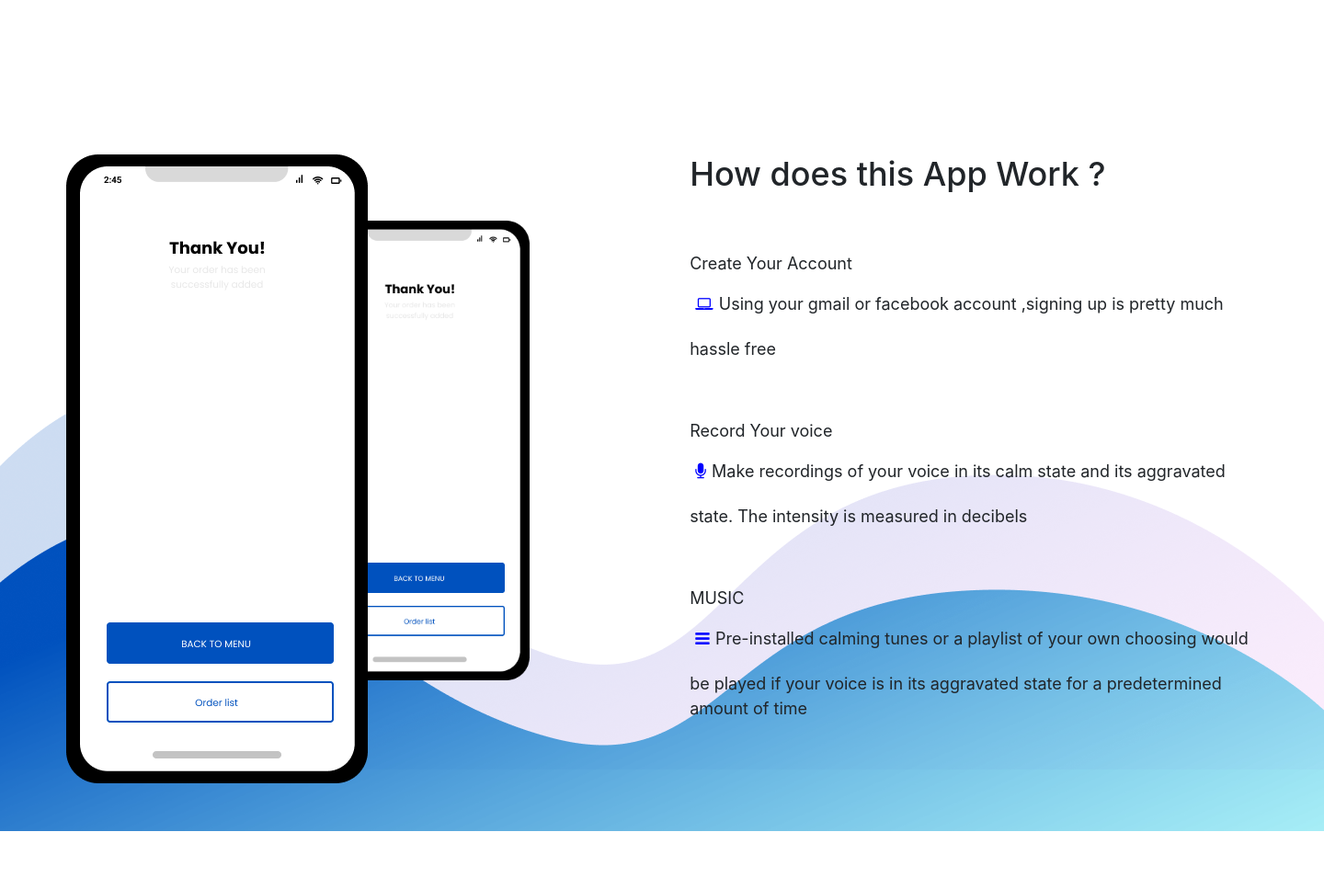
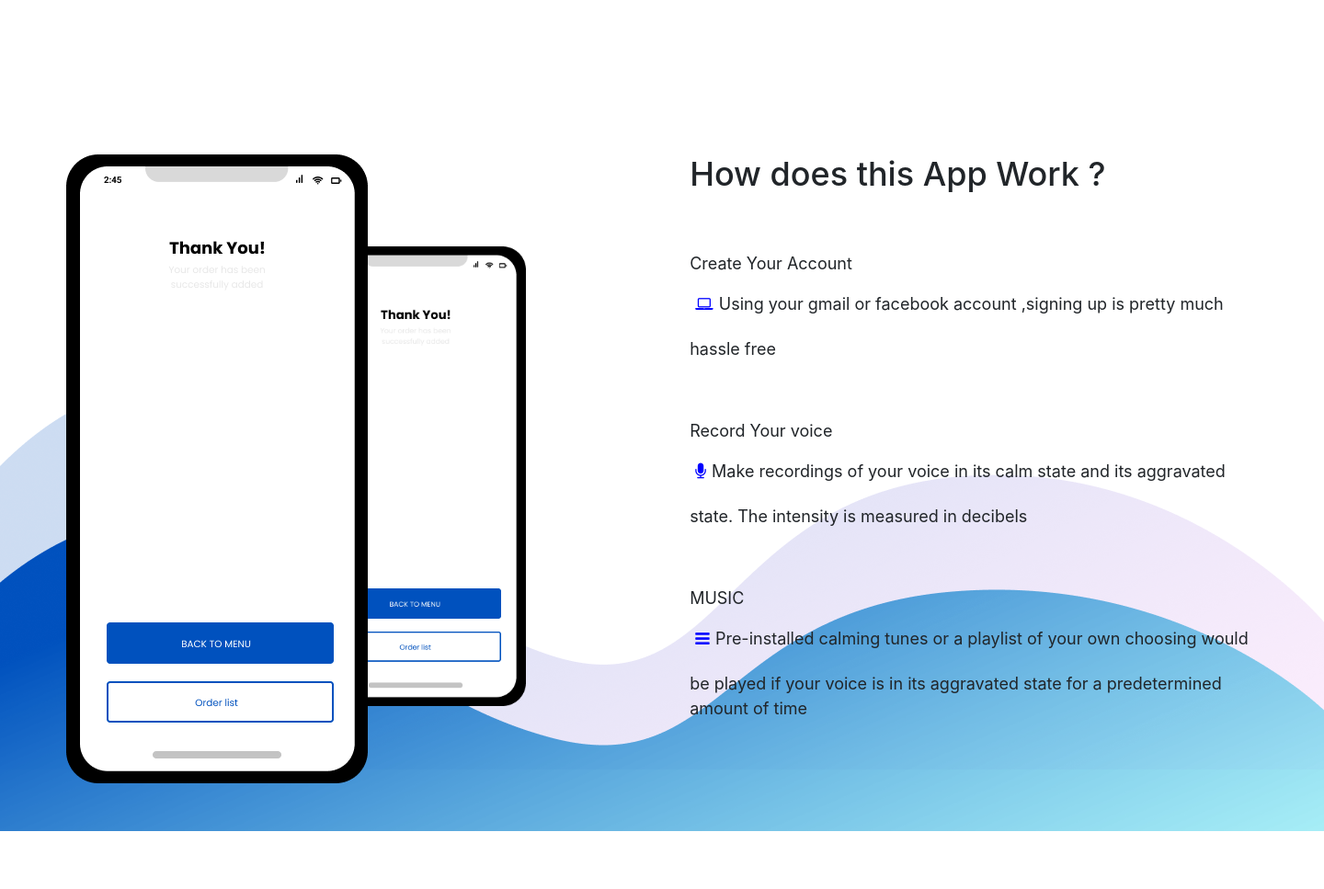
Before and after one commit to berryboylb/calmify, a PHP site: page / in a window 1440 px wide. Shown: the part 1318-2285 px from the top of the page at 92% size. Run offline with PHP 8.4, Linux system fonts and the light colour scheme; some libraries are stand-ins or nearby versions.

Commit message:
new changes

```diff
--- a/styles.css
+++ b/styles.css
@@ -173,6 +173,7 @@
 .twinimg {
   width: 100%;
   margin-left: 5%;
+  display: flex;
 }
 .scale {
   height: 500px;
@@ -180,6 +181,7 @@
   margin-bottom: 40px;
   z-index: -1;
   margin-left: -10%;
+  top: 100px;
 }
 .twincontent {
   margin-right: 5%;
```
